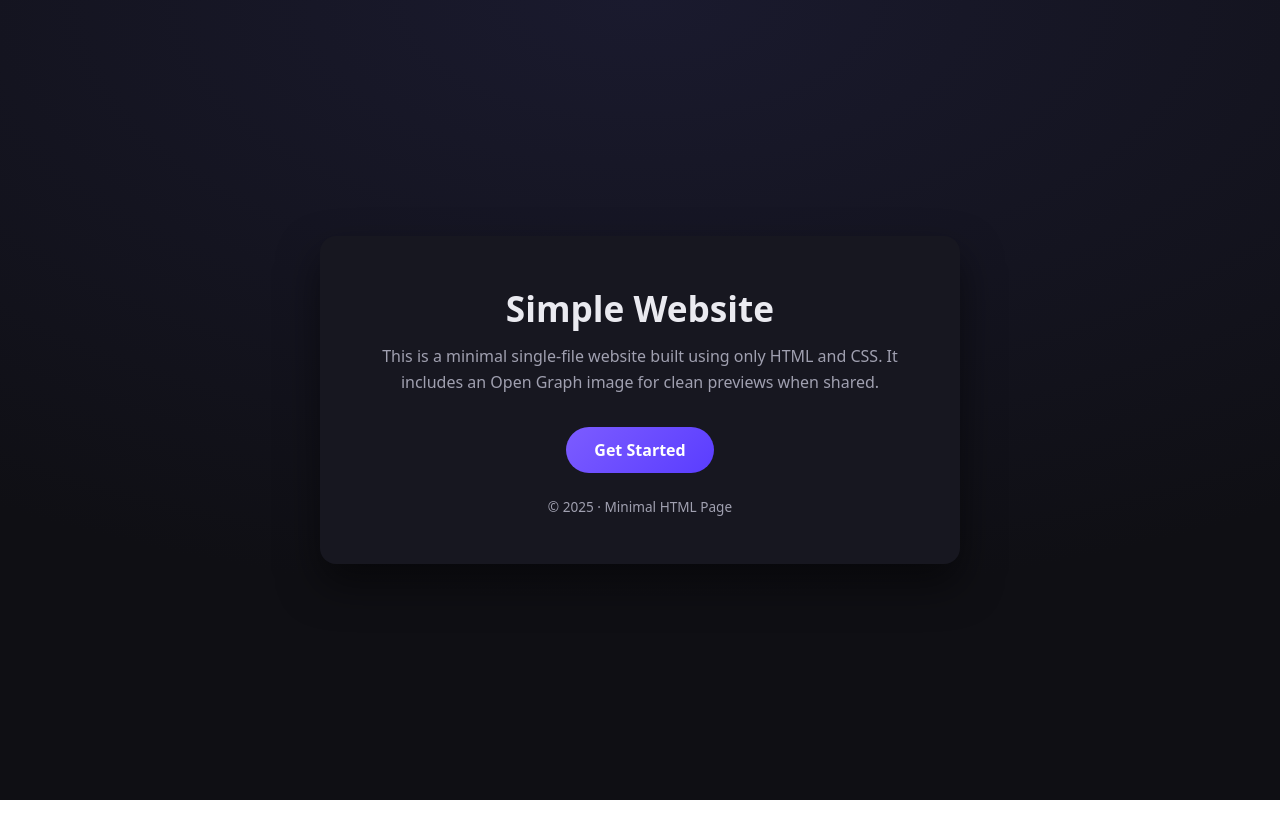
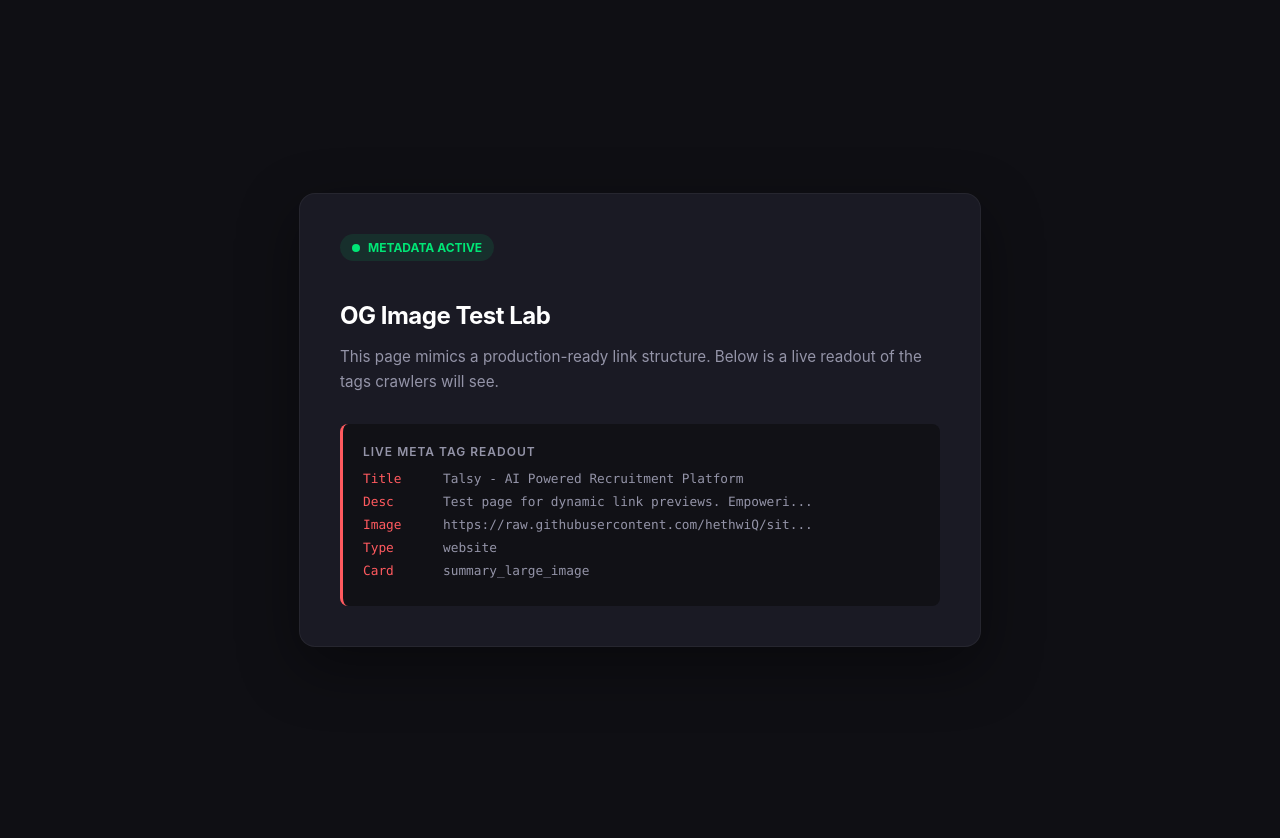
Before and after one commit to hethwiQ/Test, a plain HTML site: page index.html in a window 1280 px wide. Before the commit the page ends 800 px from the top, so only its background shows below. Drawn offline with Linux system fonts and the light colour scheme.

Commit message:
Update index.html

```diff
--- a/index.html
+++ b/index.html
@@ -1,114 +1,160 @@
 <!DOCTYPE html>
 <html lang="en">
+<head>
+    <meta charset="UTF-8" />
+    <meta name="viewport" content="width=device-width, initial-scale=1.0" />
+    <meta name="theme-color" content="#0f0f14" />
 
-<head>
-    <head>
-    <meta charset="UTF-8" />
-    <title>Simple Website</title>
+    <title>OG Image Test Lab | Talsy</title>
 
-    <!-- Open Graph -->
-    <meta property="og:title" content="Simple Test Website" />
-    <meta property="og:description" content="A minimal HTML & CSS website with OG image support." />
+    <meta property="og:type" content="website" />
+    <meta property="og:site_name" content="Talsy" />
+    <meta property="og:url" content="https://hethwiq.github.io/Test/" />
+    <meta property="og:title" content="Talsy - AI Powered Recruitment Platform" />
+    <meta property="og:description" content="Test page for dynamic link previews. Empowering careers with smart automation." />
+
     <meta property="og:image" content="https://raw.githubusercontent.com/hethwiQ/siteassets/refs/heads/main/images/Talsy-Test/Og-Main-2.jpg" />
-    <meta property="og:image:width" content="900" />
-    <meta property="og:image:height" content="473" />
-    <meta property="og:type" content="website" />
-    <meta property="og:url" content="https://hethwiq.github.io/Test/" />
-    <meta property="og:site_name" content="Talsy" />
+    <meta property="og:image:width" content="1200" />
+    <meta property="og:image:height" content="630" />
+    <meta property="og:image:alt" content="Talsy Dashboard Preview" />
 
-    <!-- Twitter -->
     <meta name="twitter:card" content="summary_large_image" />
-    <meta name="twitter:title" content="Simple Test Website" />
-    <meta name="twitter:description" content="A minimal HTML & CSS website with OG image support." />
+    <meta name="twitter:title" content="Talsy - AI Powered Recruitment Platform" />
+    <meta name="twitter:description" content="Test page for dynamic link previews. Empowering careers with smart automation." />
     <meta name="twitter:image" content="https://raw.githubusercontent.com/hethwiQ/siteassets/refs/heads/main/images/Talsy-Test/Og-Main-2.jpg" />
-
-    <meta name="viewport" content="width=device-width, initial-scale=1.0" />
-</head>
-
 
     <style>
         :root {
-            --bg: #0f0f14;
-            --card: #171720;
-            --text: #eaeaf0;
-            --muted: #a0a0b0;
-            --accent: #7c5cff;
-        }
-
-        * {
-            box-sizing: border-box;
-            margin: 0;
-            padding: 0;
-            font-family: system-ui, -apple-system, BlinkMacSystemFont, "Segoe UI", sans-serif;
+            --bg-color: #0f0f14;
+            --card-color: #1a1a24;
+            --text-main: #ffffff;
+            --text-muted: #9494a8;
+            --accent: #FF5A5F; /* Talsy-like Accent */
+            --code-bg: #111116;
+            --success: #00e676;
         }
 
         body {
-            background: radial-gradient(1200px 600px at top, #1a1a2e, var(--bg));
-            color: var(--text);
-            min-height: 100vh;
+            background-color: var(--bg-color);
+            color: var(--text-main);
+            font-family: -apple-system, BlinkMacSystemFont, "Segoe UI", Roboto, Helvetica, Arial, sans-serif;
+            margin: 0;
             display: flex;
+            flex-direction: column;
             align-items: center;
             justify-content: center;
+            min-height: 100vh;
+            padding: 20px;
         }
 
         .container {
-            background: var(--card);
-            padding: 48px;
+            width: 100%;
+            max-width: 600px;
+            background: var(--card-color);
             border-radius: 16px;
-            max-width: 640px;
-            width: 90%;
-            box-shadow: 0 20px 40px rgba(0, 0, 0, 0.5);
-            text-align: center;
+            padding: 40px;
+            box-shadow: 0 20px 60px rgba(0,0,0,0.4);
+            border: 1px solid rgba(255,255,255,0.05);
         }
 
-        h1 {
-            font-size: 2.2rem;
-            margin-bottom: 12px;
+        h1 { font-size: 1.5rem; margin-bottom: 10px; letter-spacing: -0.5px; }
+        p { color: var(--text-muted); line-height: 1.6; font-size: 0.95rem; margin-bottom: 30px; }
+
+        /* Status Indicator */
+        .status {
+            display: inline-flex;
+            align-items: center;
+            gap: 8px;
+            background: rgba(0, 230, 118, 0.1);
+            color: var(--success);
+            padding: 6px 12px;
+            border-radius: 100px;
+            font-size: 0.75rem;
+            font-weight: 700;
+            margin-bottom: 24px;
+        }
+        .status-dot { width: 8px; height: 8px; background: var(--success); border-radius: 50%; }
+
+        /* Live Debugger Section */
+        .debug-box {
+            background: var(--code-bg);
+            border-radius: 8px;
+            padding: 20px;
+            text-align: left;
+            border-left: 3px solid var(--accent);
         }
 
-        p {
-            color: var(--muted);
-            font-size: 1rem;
-            line-height: 1.6;
-            margin-bottom: 32px;
+        .debug-title {
+            font-size: 0.75rem;
+            text-transform: uppercase;
+            letter-spacing: 1px;
+            color: var(--text-muted);
+            margin-bottom: 12px;
+            font-weight: 600;
         }
 
-        a.button {
-            display: inline-block;
-            text-decoration: none;
-            padding: 12px 28px;
-            border-radius: 999px;
-            background: linear-gradient(135deg, var(--accent), #5a3dff);
-            color: #fff;
-            font-weight: 600;
-            transition: transform 0.2s ease, box-shadow 0.2s ease;
+        .code-line {
+            font-family: "SF Mono", "Monaco", "Consolas", monospace;
+            font-size: 0.8rem;
+            margin-bottom: 8px;
+            word-break: break-all;
+            display: flex;
+            gap: 10px;
         }
 
-        a.button:hover {
-            transform: translateY(-2px);
-            box-shadow: 0 10px 25px rgba(124, 92, 255, 0.4);
-        }
+        .label { color: var(--accent); min-width: 70px; }
+        .value { color: var(--text-muted); }
 
-        footer {
-            margin-top: 24px;
-            font-size: 0.85rem;
-            color: var(--muted);
-        }
     </style>
 </head>
+<body>
 
-<body>
     <div class="container">
-        <h1>Simple Website</h1>
-        <p>
-            This is a minimal single-file website built using only HTML and CSS.
-            It includes an Open Graph image for clean previews when shared.
-        </p>
-        <a class="button" href="#">Get Started</a>
-        <footer>
-            © 2025 · Minimal HTML Page
-        </footer>
+        <div class="status">
+            <span class="status-dot"></span>
+            METADATA ACTIVE
+        </div>
+
+        <h1>OG Image Test Lab</h1>
+        <p>This page mimics a production-ready link structure. Below is a live readout of the tags crawlers will see.</p>
+
+        <div class="debug-box">
+            <div class="debug-title">Live Meta Tag Readout</div>
+            <div id="debug-output"></div>
+        </div>
     </div>
+
+    <script>
+        // This script grabs the tags actually rendered on the page so you can verify them instantly.
+        const tagsToCheck = [
+            { prop: 'og:title', label: 'Title' },
+            { prop: 'og:description', label: 'Desc' },
+            { prop: 'og:image', label: 'Image' },
+            { prop: 'og:type', label: 'Type' },
+            { name: 'twitter:card', label: 'Card' }
+        ];
+
+        const container = document.getElementById('debug-output');
+
+        tagsToCheck.forEach(tag => {
+            let element;
+            if (tag.prop) element = document.querySelector(`meta[property="${tag.prop}"]`);
+            if (tag.name) element = document.querySelector(`meta[name="${tag.name}"]`);
+
+            const div = document.createElement('div');
+            div.className = 'code-line';
+
+            if (element) {
+                // Shorten URL for display if it's too long
+                let content = element.content;
+                if (content.length > 50) content = content.substring(0, 45) + '...';
+
+                div.innerHTML = `<span class="label">${tag.label}</span> <span class="value">${content}</span>`;
+            } else {
+                div.innerHTML = `<span class="label" style="color:red">${tag.label}</span> <span class="value" style="color:red">MISSING</span>`;
+            }
+            container.appendChild(div);
+        });
+    </script>
 </body>
-
 </html>
```
